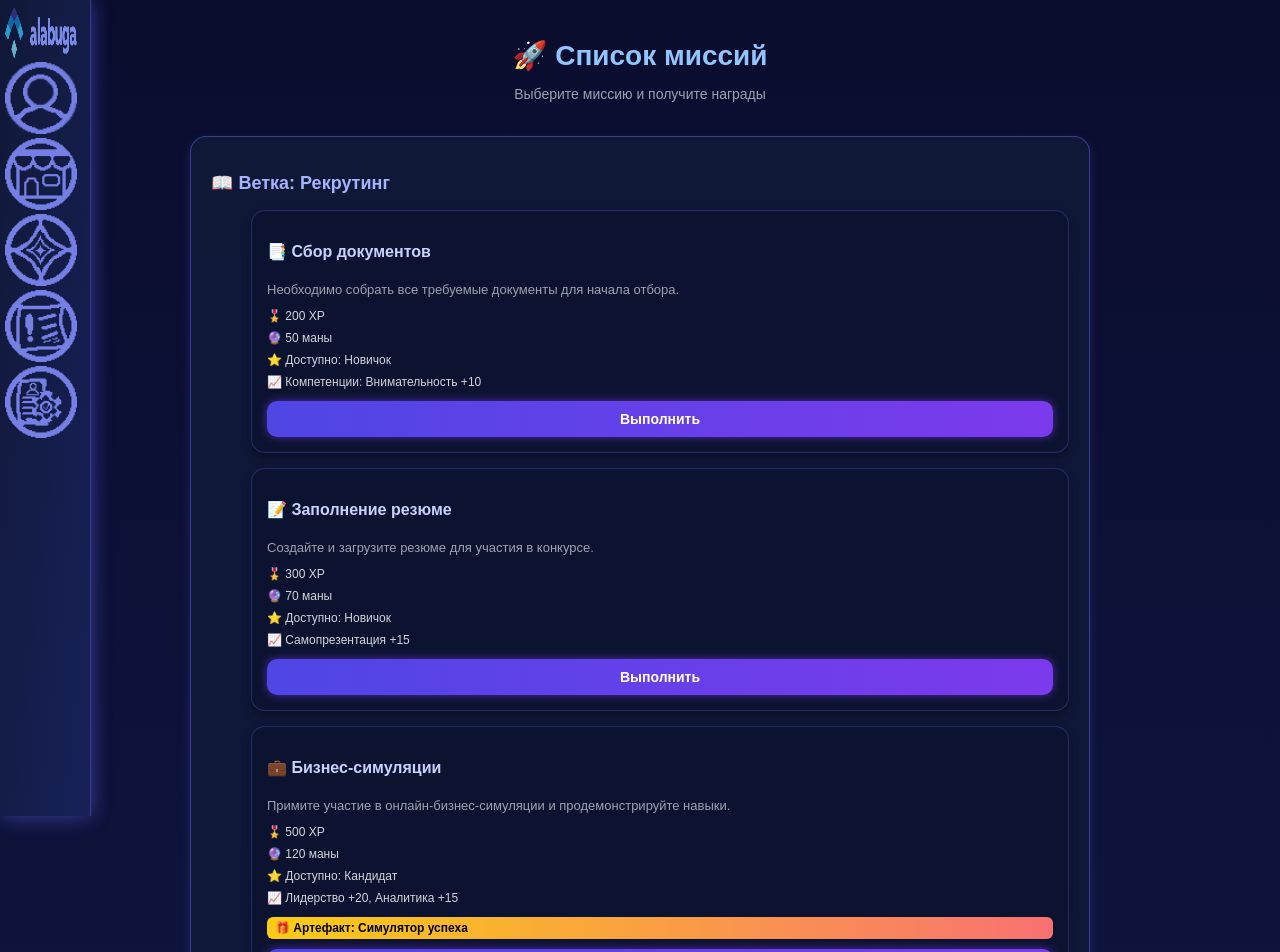
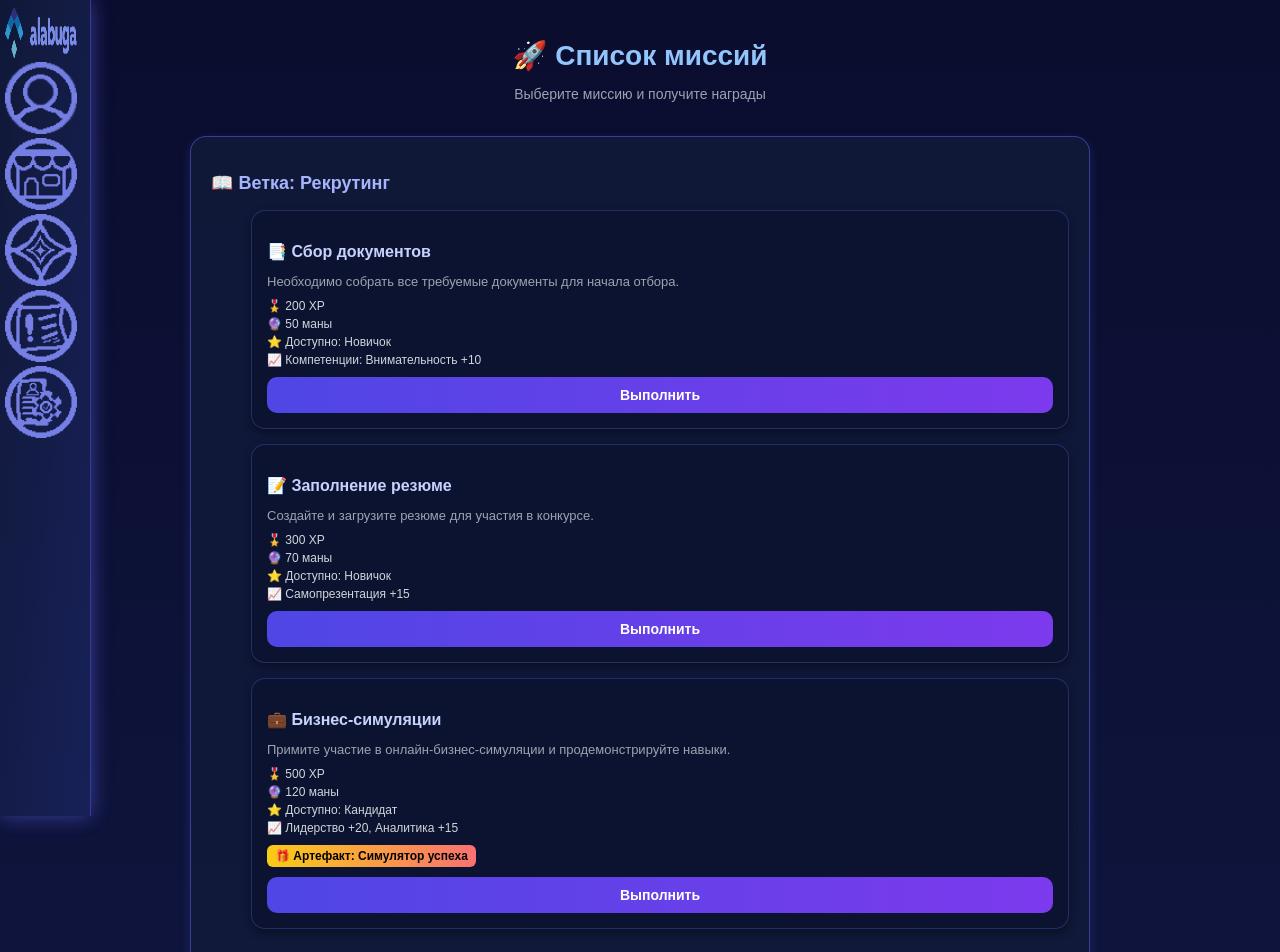
Before and after one commit to LismondT/Hacatone, a React (Create React App) app: page /missionsList/1 in a window 1280 px wide. Shown: the top 952 px of the page. Built offline with nearby package versions, Linux system fonts and the light colour scheme.

Commit message:
порешали проблемы с миссиями

```diff
--- a/src/components/missionCard/missionCard.css
+++ b/src/components/missionCard/missionCard.css
@@ -8,30 +8,64 @@
   border: 1px solid rgba(99, 102, 241, 0.5);
   box-shadow: 0 0 15px rgba(99, 102, 241, 0.3);
   transition: all 0.3s ease;
+  position: relative;   /* 🔑 чтобы absolute-дети привязывались к карточке */
 }
+
+
 .mission-card:hover {
   transform: translateY(-4px) scale(1.02);
   box-shadow: 0 0 20px rgba(99, 102, 241, 0.6);
 }
 
-/* Тексты */
+/* Заголовок + статус */
+.mission-header {
+  display: flex;
+  justify-content: space-between;
+  align-items: center;
+  margin-bottom: 10px;
+}
+
 .mission-title {
   font-size: 18px;
   font-weight: bold;
   color: #c7d2fe;
-  margin-bottom: 8px;
+  margin: 0;
 }
+
 .mission-desc {
   font-size: 14px;
   color: #9ca3af;
   margin-bottom: 16px;
   flex-grow: 1;
 }
+
 .mission-info {
+  font-size: 13px;
+  color: #d1d5db;
+  margin-bottom: 12px;
+  line-height: 1.5;
+}
+
+.mission-rank {
+  margin-top: 8px;
+}
+
+.rank-badge {
+  display: inline-block;
+  background: linear-gradient(to right, #6366f1, #8b5cf6);
+  color: #fff;
+  font-weight: bold;
+  padding: 2px 8px;
+  border-radius: 8px;
   font-size: 12px;
-  color: #d1d5db;
-  margin-bottom: 16px;
-  line-height: 1.5;
+  margin-left: 4px;
+}
+
+/* Компетенции красиво отделяем */
+.mission-competetions .skill-tag {
+  margin-left: 4px;
+  color: #a5b4fc;
+  font-weight: 500;
 }
 
 /* Бонус (артефакт) */
@@ -39,7 +73,7 @@
   margin-bottom: 16px;
 }
 .mission-bonus span {
-  font-size: 11px;
+  font-size: 12px;
   font-weight: bold;
   padding: 4px 8px;
   border-radius: 6px;
@@ -52,42 +86,37 @@
   box-shadow: 0 0 8px rgba(250, 204, 21, 0.8);
 }
 
-/* Пометка Онлайн и офлайн у миссии */
+/* Статусы */
+.status {
+  margin-bottom: 12px;
+}
 
-/* Общая стилизация */
 .status span {
-  font-size: 11px;
+  font-size: 12px;
   font-weight: bold;
   padding: 4px 10px;
   border-radius: 6px;
   display: inline-block;
   text-transform: uppercase;
   letter-spacing: 0.5px;
-}
-
-/* ONLINE — зеленый */
-.status.online span {
-  background: linear-gradient(to right, #22c55e, #16a34a);
-  box-shadow: 0 0 8px rgba(34, 197, 94, 0.6);
   color: #fff;
 }
 
-/* Mission ONLINE — сине-зелёный */
 .status.mission-online span {
   background: linear-gradient(to right, #0ea5e9, #22d3ee);
   box-shadow: 0 0 8px rgba(14, 165, 233, 0.6);
-  color: #fff;
 }
 
-/* Mission OFFLINE — красно-оранжевый */
 .status.mission-offline span {
   background: linear-gradient(to right, #ef4444, #f97316);
   box-shadow: 0 0 8px rgba(239, 68, 68, 0.6);
-  color: #fff;
 }
+
 /* Кнопка */
+.mission-link {
+  margin-top: auto;
+}
 .mission-btn {
-  margin-top: auto;
   width: 100%;
   padding: 10px 0;
   border-radius: 12px;
--- a/src/pages/user/cabinet/cabinet.css
+++ b/src/pages/user/cabinet/cabinet.css
@@ -101,7 +101,7 @@
   border: 4px solid #818cf8;
   box-shadow: 0 0 15px rgba(99, 102, 241, 0.8);
 }
-.status {
+.profile-status {
   position: absolute;
   bottom: 5px;
   right: 5px;
--- a/src/pages/user/cabinet/cabinet.jsx
+++ b/src/pages/user/cabinet/cabinet.jsx
@@ -72,7 +72,7 @@ export default function Cabinet() {
         <div className="profile-card fade-in-up">
           <div className="avatar-wrapper">
             <img src={userData.image} alt="Аватар" className="avatar" />
-            <div className="status"></div>
+            <div className="profile-status"></div>
           </div>
           <h2 className="username">{userData.firstName} {userData.lastName} {userData.surname}</h2>
           <p className="rank">Ранг: ⭐ {userData.rankName}</p>
--- a/src/pages/user/missionPage/MissionPage.css
+++ b/src/pages/user/missionPage/MissionPage.css
@@ -1,4 +1,4 @@
-.mission-page {
+.missionPage-page {
   min-height: 100vh;
   width: 100%;
   background: linear-gradient(to bottom, #0a0d2e, #101640);
@@ -10,7 +10,7 @@
   font-family: Arial, sans-serif;
 }
 
-.mission-container {
+.missionPage-container {
   width: 100%;
   max-width: 900px;
   display: flex;
@@ -18,23 +18,23 @@
   gap: 20px;
 }
 
-.mission-header {
+.missionPage-header {
   text-align: center;
 }
 
-.mission-header h1 {
+.missionPage-header h1 {
   font-size: 28px;
   font-weight: bold;
   color: #93c5fd; /* светло-синий */
   margin-bottom: 5px;
 }
 
-.mission-header p {
+.missionPage-header p {
   color: #9ca3af; /* серый */
   font-size: 14px;
 }
 
-.mission-branch {
+.missionPage-branch {
   background: rgba(17, 26, 58, 0.9);
   border: 1px solid rgba(99, 102, 241, 0.5);
   border-radius: 16px;
@@ -42,13 +42,13 @@
   box-shadow: 0 4px 12px rgba(99, 102, 241, 0.2);
 }
 
-.mission-branch h2 {
+.missionPage-branch h2 {
   font-size: 18px;
   color: #a5b4fc;
   margin-bottom: 15px;
 }
 
-.mission-card {
+.missionPage-card {
   background: #0c1330;
   border: 1px solid rgba(99, 102, 241, 0.3);
   border-radius: 14px;
@@ -59,25 +59,25 @@
   list-style: none;
 }
 
-.mission-card:hover {
+.missionPage-card:hover {
   transform: translateY(-4px) scale(1.02);
   box-shadow: 0 8px 18px rgba(99, 102, 241, 0.5);
 }
 
-.mission-card h3 {
+.missionPage-card h3 {
   font-size: 16px;
   font-weight: bold;
   color: #c7d2fe;
   margin-bottom: 8px;
 }
 
-.mission-card p {
+.missionPage-card p {
   font-size: 13px;
   color: #9ca3af;
   margin-bottom: 10px;
 }
 
-.mission-info {
+.missionPage-info {
   display: flex;
   flex-direction: column;
   gap: 4px;
@@ -86,7 +86,7 @@
   margin-bottom: 10px;
 }
 
-.mission-reward {
+.missionPage-reward {
   font-size: 12px;
   font-weight: bold;
   background: linear-gradient(to right, #facc15, #f87171);
@@ -97,7 +97,7 @@
   display: inline-block;
 }
 
-.mission-btn {
+.missionPage-btn {
   width: 100%;
   padding: 10px;
   border-radius: 10px;
@@ -110,37 +110,37 @@
   transition: background 0.2s, box-shadow 0.2s;
 }
 
-.mission-btn:hover {
+.missionPage-btn:hover {
   background: linear-gradient(to right, #4338ca, #6d28d9);
   box-shadow: 0 0 12px rgba(139, 92, 246, 0.6);
 }
 
-.mission-detail {
+.missionPage-detail {
   background: rgba(17, 26, 58, 0.9);
   border: 1px solid rgba(99, 102, 241, 0.5);
   border-radius: 16px;
   padding: 20px;
 }
 
-.mission-detail h2 {
+.missionPage-detail h2 {
   font-size: 18px;
   font-weight: bold;
   color: #a5b4fc;
   margin-bottom: 12px;
 }
 
-.mission-detail form {
+.missionPage-detail form {
   display: flex;
   flex-direction: column;
   gap: 10px;
 }
 
-.mission-detail label {
+.missionPage-detail label {
   font-size: 12px;
   color: #d1d5db;
 }
 
-.mission-detail input[type="file"] {
+.missionPage-detail input[type="file"] {
   font-size: 12px;
   color: #d1d5db;
   background: #0c1330;
--- a/src/pages/user/missionPage/MissionPage.jsx
+++ b/src/pages/user/missionPage/MissionPage.jsx
@@ -3,64 +3,64 @@ import "./MissionPage.css";
 
 export default function MissionPage() {
   return (
-    <div className="mission-page">
-      <div className="mission-container">
+    <div className="missionPage-page">
+      <div className="missionPage-container">
         {/* Заголовок */}
-        <div className="mission-header">
+        <div className="missionPage-header">
           <h1>🚀 Список миссий</h1>
           <p>Выберите миссию и получите награды</p>
         </div>
 
         {/* Ветка миссий */}
-        <div className="mission-branch">
+        <div className="missionPage-branch">
           <h2>📖 Ветка: Рекрутинг</h2>
           <ul>
-            <li className="mission-card">
+            <li className="missionPage-card">
               <h3>📑 Сбор документов</h3>
               <p>Необходимо собрать все требуемые документы для начала отбора.</p>
-              <div className="mission-info">
+              <div className="missionPage-info">
                 <span>🎖️ 200 XP</span>
                 <span>🔮 50 маны</span>
                 <span>⭐ Доступно: Новичок</span>
                 <span>📈 Компетенции: Внимательность +10</span>
               </div>
-              <button className="mission-btn">Выполнить</button>
+              <button className="missionPage-btn">Выполнить</button>
             </li>
 
-            <li className="mission-card">
+            <li className="missionPage-card">
               <h3>📝 Заполнение резюме</h3>
               <p>Создайте и загрузите резюме для участия в конкурсе.</p>
-              <div className="mission-info">
+              <div className="missionPage-info">
                 <span>🎖️ 300 XP</span>
                 <span>🔮 70 маны</span>
                 <span>⭐ Доступно: Новичок</span>
                 <span>📈 Самопрезентация +15</span>
               </div>
-              <button className="mission-btn">Выполнить</button>
+              <button className="missionPage-btn">Выполнить</button>
             </li>
 
-            <li className="mission-card">
+            <li className="missionPage-card">
               <h3>💼 Бизнес-симуляции</h3>
               <p>Примите участие в онлайн-бизнес-симуляции и продемонстрируйте навыки.</p>
-              <div className="mission-info">
+              <div className="missionPage-info">
                 <span>🎖️ 500 XP</span>
                 <span>🔮 120 маны</span>
                 <span>⭐ Доступно: Кандидат</span>
                 <span>📈 Лидерство +20, Аналитика +15</span>
               </div>
-              <div className="mission-reward">🎁 Артефакт: Симулятор успеха</div>
-              <button className="mission-btn">Выполнить</button>
+              <div className="missionPage-reward">🎁 Артефакт: Симулятор успеха</div>
+              <button className="missionPage-btn">Выполнить</button>
             </li>
           </ul>
         </div>
 
         {/* Панель выполнения миссии */}
-        <div className="mission-detail">
+        <div className="missionPage-detail">
           <h2>⚙️ Выполнение миссии</h2>
           <form>
             <label>Загрузите файл:</label>
             <input type="file" />
-            <button type="submit" className="mission-btn">Отправить на проверку</button>
+            <button type="submit" className="missionPage-btn">Отправить на проверку</button>
           </form>
         </div>
       </div>
--- a/src/pages/user/missionsList/missionsList.jsx
+++ b/src/pages/user/missionsList/missionsList.jsx
@@ -35,7 +35,7 @@ export default function MissionsListPage() {
             artefactName = {mission.artefactName}
             skills = {mission.skills}
             isOnline = {mission.isOnline}
-            needRank = {missions.needRank}
+            needRank = {mission.needRank}
             />
           ))}
         </div>
```
Also changed, not shown: src/components/missionCard/missionCard.jsx (+24 -15 lines).
